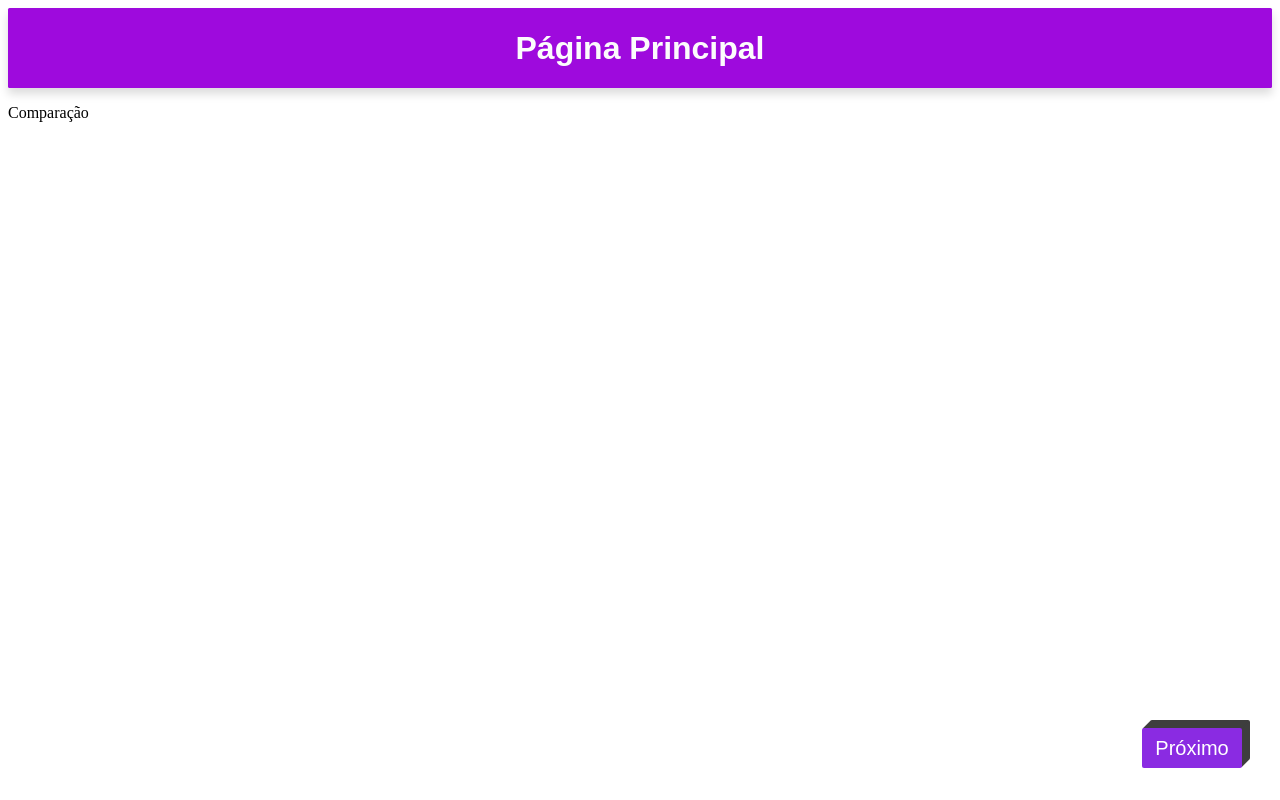
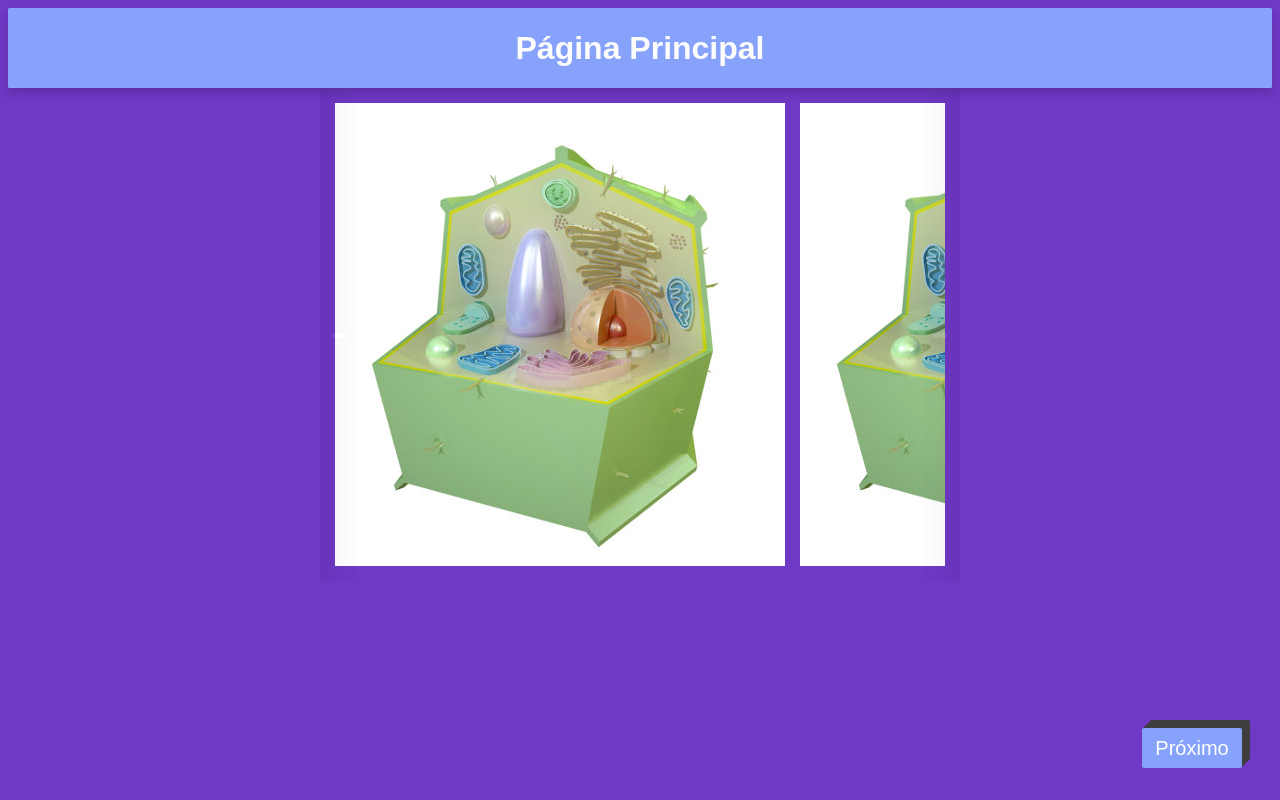
Before and after one commit to MarcosViniicius/Projeto-Integrador, a PHP site: page /HTML/index.html in a window 1280 px wide. Run offline with PHP 8.4, Linux system fonts and the light colour scheme.

Commit message:
Atualização de layout e funções de avançar e voltar adicionadas.

```diff
--- a/Projeto-integrador/CSS/styles.css
+++ b/Projeto-integrador/CSS/styles.css
@@ -1,8 +1,12 @@
+body {
+  background-color: #6F38C5;
+}
+
 .titulo {
     text-align: center;
     font-family: Arial, Helvetica, sans-serif;
     color: rgb(252, 252, 252);
-    background-color: rgb(158, 10, 221);
+    background-color: #87A2FB;
     border-radius: 1.5px;
     padding: 0.1px;
     box-shadow: rgb(0 0 0 / 14%) 0px 6px 10px;
@@ -23,6 +27,7 @@
               transform: scale(1);
     }
   }
+
   @keyframes scale-up-center {
     0% {
       -webkit-transform: scale(0.5);
@@ -44,11 +49,12 @@
     padding: 30px;
 
 }
-button {
+
+.botao {
     font-family: Arial, Helvetica, sans-serif;
     color: white;
     font-size: 20px;
-    background-color: blueviolet;
+    background-color: #87A2FB;
     border-radius: 2px;
     border: none;
     height: 40px;
@@ -56,17 +62,59 @@ button {
 
 }
 
-button {-webkit-animation:shadow-pop-tr .3s cubic-bezier(.47,0.000,.745,.715) both;animation:shadow-pop-tr .3s cubic-bezier(.47,0.000,.745,.715) both}
+.botao {-webkit-animation:shadow-pop-tr .3s cubic-bezier(.47,0.000,.745,.715) both;animation:shadow-pop-tr .3s cubic-bezier(.47,0.000,.745,.715) both}
 @-webkit-keyframes shadow-pop-tr{0%{-webkit-box-shadow:0 0 #3e3e3e,0 0 #3e3e3e,0 0 #3e3e3e,0 0 #3e3e3e,0 0 #3e3e3e,0 0 #3e3e3e,0 0 #3e3e3e,0 0 #3e3e3e;box-shadow:0 0 #3e3e3e,0 0 #3e3e3e,0 0 #3e3e3e,0 0 #3e3e3e,0 0 #3e3e3e,0 0 #3e3e3e,0 0 #3e3e3e,0 0 #3e3e3e;-webkit-transform:translateX(0) translateY(0);transform:translateX(0) translateY(0)}100%{-webkit-box-shadow:1px -1px #3e3e3e,2px -2px #3e3e3e,3px -3px #3e3e3e,4px -4px #3e3e3e,5px -5px #3e3e3e,6px -6px #3e3e3e,7px -7px #3e3e3e,8px -8px #3e3e3e;box-shadow:1px -1px #3e3e3e,2px -2px #3e3e3e,3px -3px #3e3e3e,4px -4px #3e3e3e,5px -5px #3e3e3e,6px -6px #3e3e3e,7px -7px #3e3e3e,8px -8px #3e3e3e;-webkit-transform:translateX(-8px) translateY(8px);transform:translateX(-8px) translateY(8px)}}@keyframes shadow-pop-tr{0%{-webkit-box-shadow:0 0 #3e3e3e,0 0 #3e3e3e,0 0 #3e3e3e,0 0 #3e3e3e,0 0 #3e3e3e,0 0 #3e3e3e,0 0 #3e3e3e,0 0 #3e3e3e;box-shadow:0 0 #3e3e3e,0 0 #3e3e3e,0 0 #3e3e3e,0 0 #3e3e3e,0 0 #3e3e3e,0 0 #3e3e3e,0 0 #3e3e3e,0 0 #3e3e3e;-webkit-transform:translateX(0) translateY(0);transform:translateX(0) translateY(0)}100%{-webkit-box-shadow:1px -1px #3e3e3e,2px -2px #3e3e3e,3px -3px #3e3e3e,4px -4px #3e3e3e,5px -5px #3e3e3e,6px -6px #3e3e3e,7px -7px #3e3e3e,8px -8px #3e3e3e;box-shadow:1px -1px #3e3e3e,2px -2px #3e3e3e,3px -3px #3e3e3e,4px -4px #3e3e3e,5px -5px #3e3e3e,6px -6px #3e3e3e,7px -7px #3e3e3e,8px -8px #3e3e3e;-webkit-transform:translateX(-8px) translateY(8px);transform:translateX(-8px) translateY(8px)}}
 
 
-.opcoes {
-    appearance: none;
-    -webkit-appearance: none;
-    -moz-appearance: none;
-    background: url(../images/select-angle-down.png) no-repeat center right #FFF;
-    border: 1px solid #333;
-    font-size: 15px;
-    padding-right: 20px;
+.conteudo {
+  background-color: #ADDDD0;
+  align-items: center;
+  padding-top: 200px;
+  height: 500px;
 
 }
+
+.container {
+  box-sizing: border-box;
+  position: relative;
+  padding: 15px;
+  max-width: 640px;
+  margin: 0 auto;
+}
+
+.gallery-wrapper {
+  overflow-x: auto;
+}
+
+.gallery {
+  display: flex;
+  flex-flow: row nowrap;
+  gap: 15px;
+}
+
+.arrow-left,.arrow-right {
+  position: absolute;
+  top: 0;
+  left: 0;
+  right: auto;
+  bottom: 0;
+  font-size: 20px;
+  width: 40px;
+  text-align: center;
+  color: #fff;
+  cursor: pointer;
+  border: none;
+  background: linear-gradient(to left, transparent 0%, black 200%);
+  opacity: 0.1;
+  transition: all 600ms ease-in-out;
+}
+
+.arrow-right {
+  left: auto;
+  right: 0;
+  background: linear-gradient(to right, transparent 0%, black 200%);
+}
+
+.arrow-left:hover, .arrow-right:hover {
+  opacity: 1;
+}
--- a/Projeto-integrador/HTML/endo.html
+++ b/Projeto-integrador/HTML/endo.html
@@ -11,7 +11,7 @@
 <body>
     <header><div class="titulo"><h1>Teoria Endossimbiótica</h1></div></header>
     <section class="section">
-    <a href="index.html" class="botao"><button>Voltar ao início</button></a>
+    <a href="index.html" class="botao"><button>Home</button></a>
     </section>
     <footer></footer>
 </body>
--- a/Projeto-integrador/HTML/index.html
+++ b/Projeto-integrador/HTML/index.html
@@ -11,9 +11,24 @@
     <body>
         <header><div class="titulo"><h1>Página Principal</h1></div></header>
         <section class="section">
-        <a href="comp.html" class="botaoavancar"><button>Próximo</button></a>
+        <a href="comp.html" class="botaoavancar"><button class="botao">Próximo</button></a>
         </section>
-        <p>Comparação</p>
+        <div class="container">
+            <button class="arrow-left control" aria-label="next image">⬅</button>
+            <button class="arrow-right control" aria-label="next image">➡</button>
+            <div class="gallery-wrapper">
+                <div class="gallery">
+                    <img src="../imagens/endossimbiose.jpg" alt="maquete-endossimbiose" class="item current-item">
+                    <img src="../imagens/endossimbiose.jpg" alt="maquete-endossimbiose" class="item current-item">
+                    <img src="../imagens/endossimbiose.jpg" alt="maquete-endossimbiose" class="item current-item">
+                    <img src="../imagens/endossimbiose.jpg" alt="maquete-endossimbiose" class="item current-item">
+                    <img src="../imagens/endossimbiose.jpg" alt="maquete-endossimbiose" class="item current-item">
+                    <img src="../imagens/endossimbiose.jpg" alt="maquete-endossimbiose" class="item current-item">
+
+                </div>
+            </div>
+        </div>
+
         <footer></footer>
     </body>
 </html>
```
Also changed, not shown: Projeto-integrador/imagens/endossimbiose.jpg (added).
